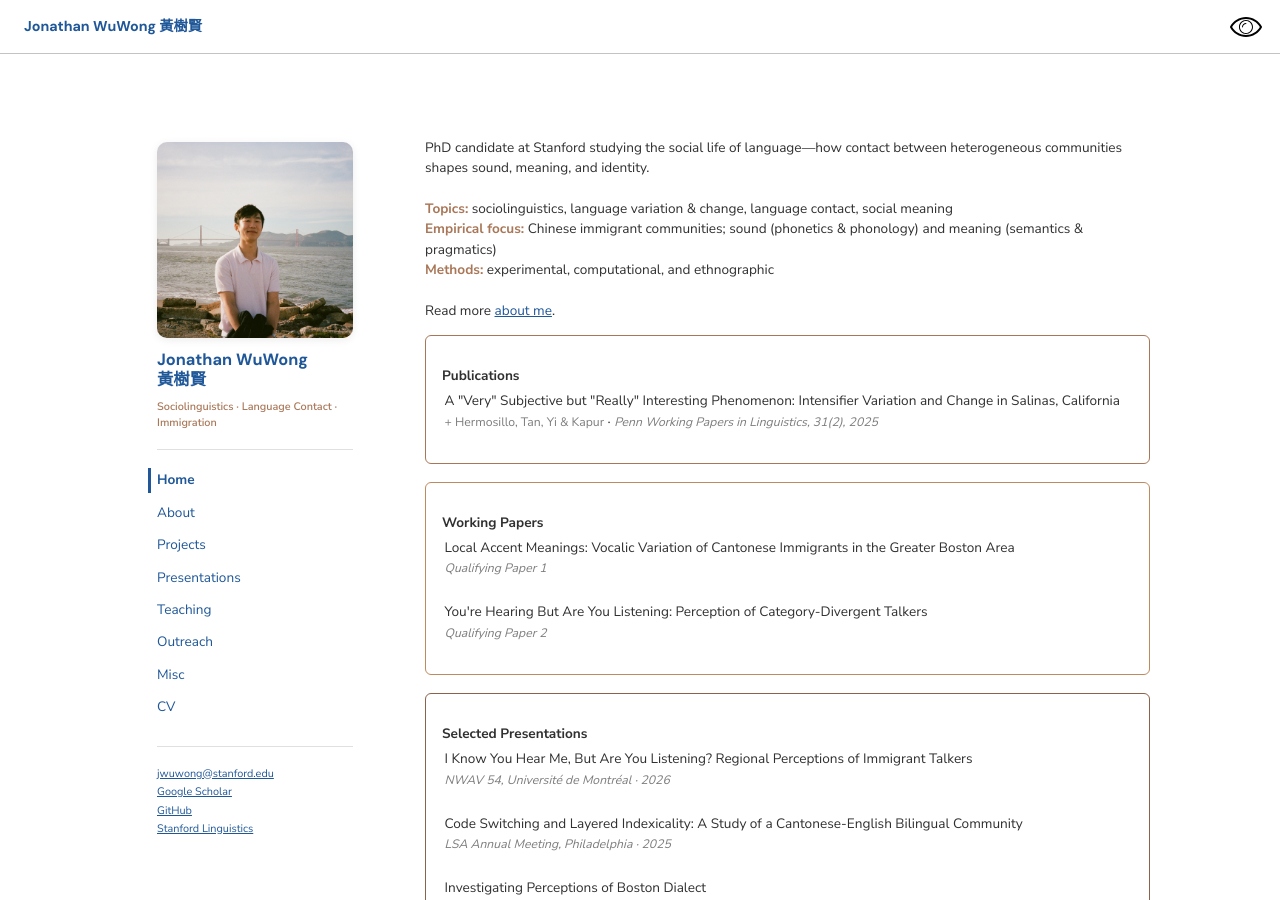
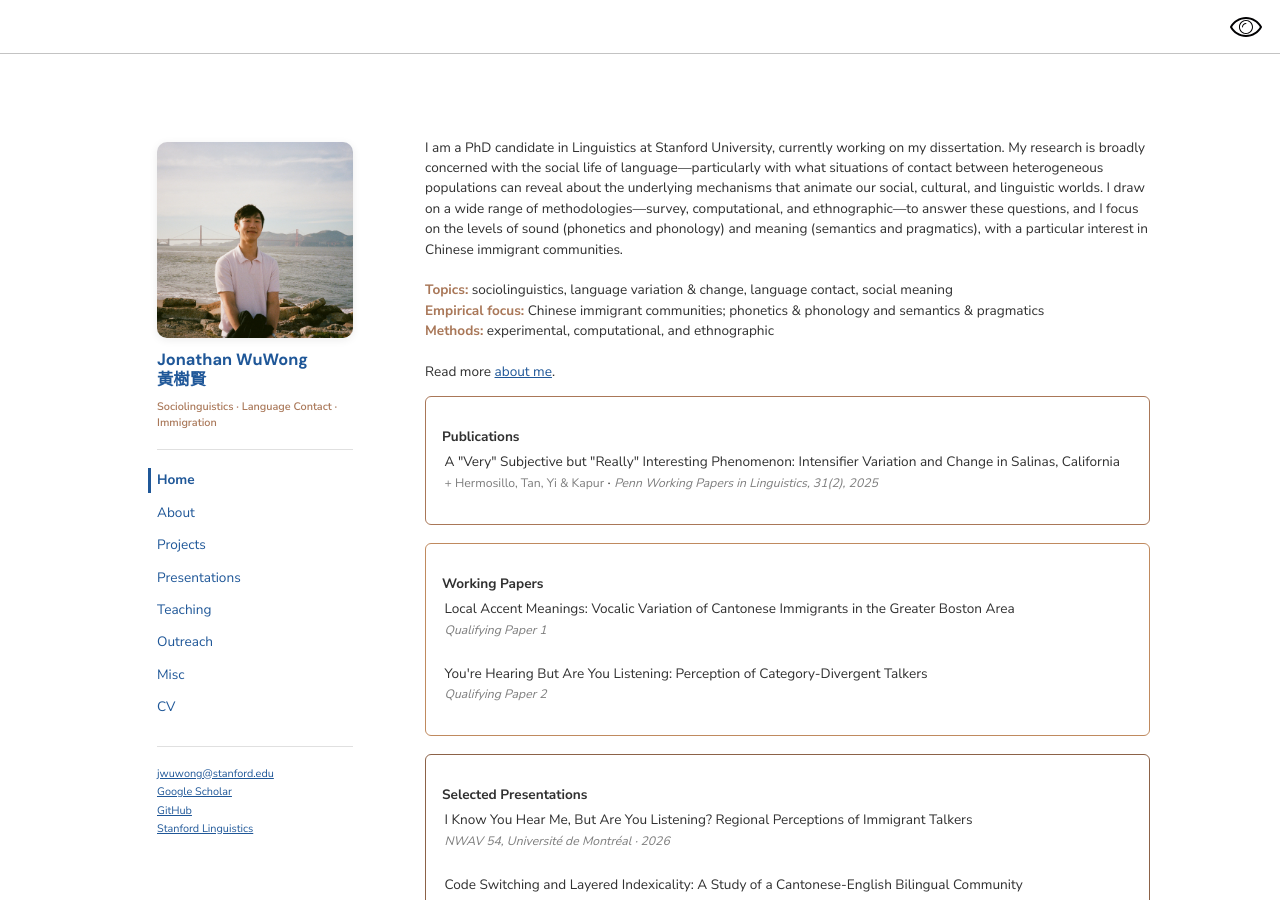
Before and after one commit to jwuwong/jwuwong.github.io, a Jekyll site: the page built from index.html, in a window 1280 px wide and 900 px high. Built offline with Jekyll 4.4.1, drawn with Linux system fonts in a browser that asks for light colours; some web fonts are replaced.

Commit message:
added back long bio Remove redundant name from top bar

```diff
--- a/_includes/topbar.html
+++ b/_includes/topbar.html
@@ -1,5 +1,4 @@
 <div class="topbar">
-  <a href="{{ site.url }}" class="topbar-name">Jonathan WuWong 黃樹賢</a>
   <button id="theme-toggle-desktop" class="theme-toggle" aria-label="Toggle dark mode">
     <img src="{{ site.baseurl }}/images/moon-icon.svg" class="icon-moon" alt="Dark mode icon">
     <img src="{{ site.baseurl }}/images/sun-icon.svg" class="icon-sun" alt="Light mode icon">
--- a/_sass/_layout.scss
+++ b/_sass/_layout.scss
@@ -50,7 +50,7 @@ time { color: #898989; margin: 0; }
   z-index: 10;
   display: flex;
   align-items: center;
-  justify-content: space-between;
+  justify-content: flex-end;
   padding: 0 24px;
   background: $background-color;
   border-bottom: 1px solid #c3c3c3;
--- a/index.html
+++ b/index.html
@@ -3,10 +3,10 @@ layout: default
 ---
 
 <p class="home-bio">
-PhD candidate at Stanford studying the social life of language—how contact between heterogeneous communities shapes sound, meaning, and identity.
+I am a PhD candidate in Linguistics at Stanford University, currently working on my dissertation. My research is broadly concerned with the social life of language—particularly with what situations of contact between heterogeneous populations can reveal about the underlying mechanisms that animate our social, cultural, and linguistic worlds. I draw on a wide range of methodologies—survey, computational, and ethnographic—to answer these questions, and I focus on the levels of sound (phonetics and phonology) and meaning (semantics and pragmatics), with a particular interest in Chinese immigrant communities.
 <br><br>
 <strong>Topics:</strong> sociolinguistics, language variation &amp; change, language contact, social meaning <br>
-<strong>Empirical focus:</strong> Chinese immigrant communities; sound (phonetics &amp; phonology) and meaning (semantics &amp; pragmatics) <br>
+<strong>Empirical focus:</strong> Chinese immigrant communities; phonetics &amp; phonology and semantics &amp; pragmatics <br>
 <strong>Methods:</strong> experimental, computational, and ethnographic
 <br><br>
 Read more <a href="{{ site.url }}/about/">about me</a>.
```
